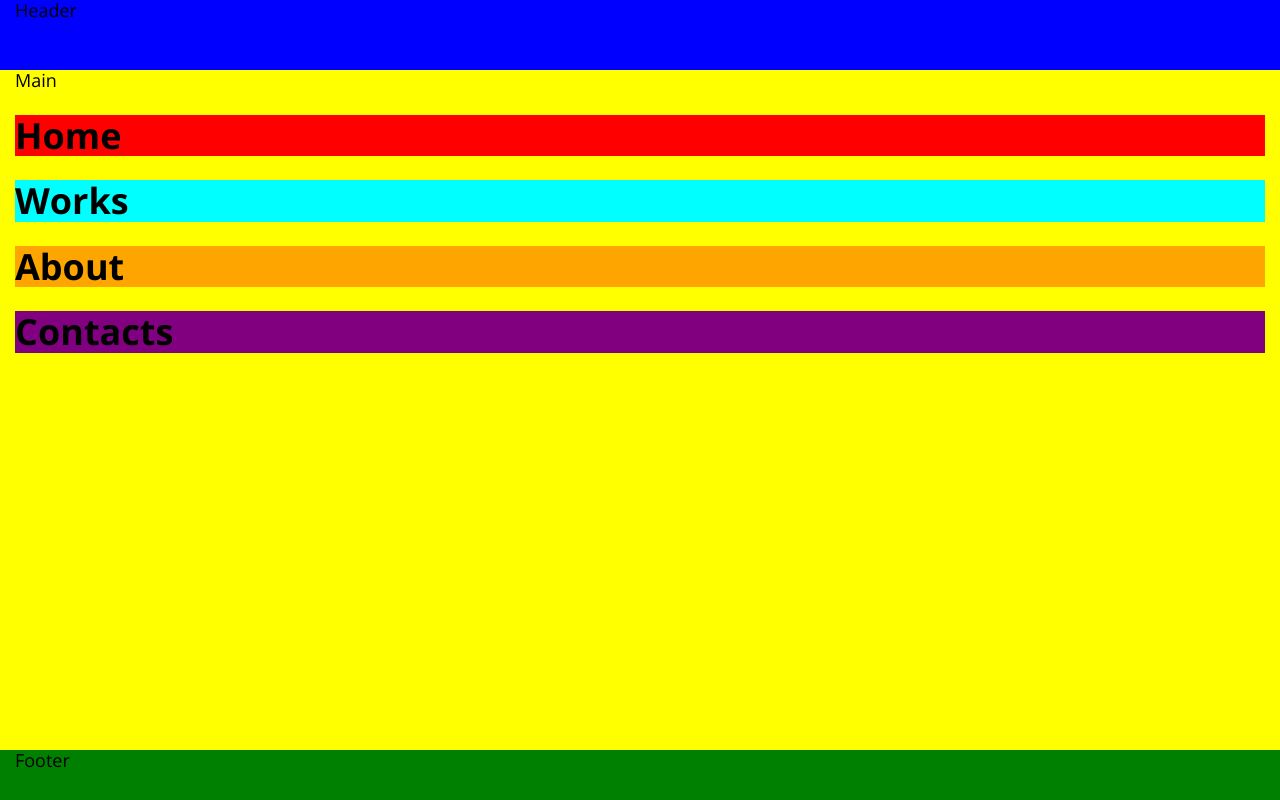
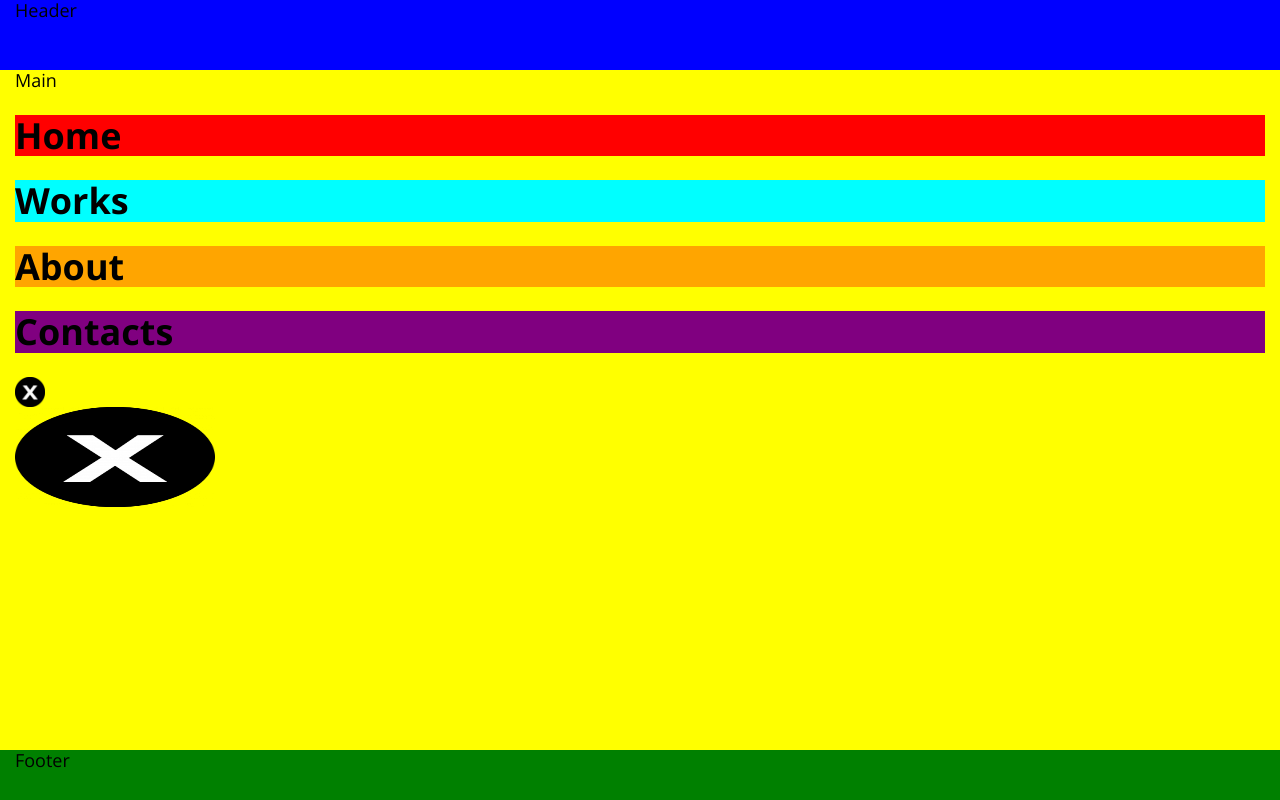
Before and after one commit to jamesKahura01/portfolio, a React (Create React App) app: page / in a window 1280 px wide. Built offline with nearby package versions, Linux system fonts and the light colour scheme.

Commit message:
Added image components

```diff
--- /dev/null
+++ b/src/assets/Icon.jsx
@@ -0,0 +1,23 @@
+import React from 'react';
+import x from './img/x.png';
+import IconStyles from './styles.module.scss';
+
+const Icon = ({
+  id,
+  alt,
+  styles = null
+}) => {
+
+  switch(id) {
+    case 'x':
+
+    return (
+      <img src={x} alt={alt} className={`${IconStyles.xicon} ${styles}`} />
+    );
+
+    default:
+      return null;
+  }
+};
+
+export default Icon;
--- /dev/null
+++ b/src/assets/Img.jsx
@@ -0,0 +1,23 @@
+import React from 'react';
+import x from './img/x.png'
+import ImgStyles from './styles.module.scss';
+
+const Img = ({
+  id,
+  alt,
+  styles = null
+}) => {
+
+  switch(id) {
+    case 'x':
+
+    return (
+      <img src={x} alt={alt} className={`${ImgStyles.ximg} ${styles}`} />
+    );
+
+    default:
+      return null;
+  }
+};
+
+export default Img;
--- /dev/null
+++ b/src/assets/styles.module.scss
@@ -0,0 +1,11 @@
+.xicon {
+  display: block;
+  width: 30px;
+  height: 30px;
+}
+
+.ximg {
+  display: block;
+  width: 200px;
+  height: 100px;
+}
--- a/src/components/Main/Main.jsx
+++ b/src/components/Main/Main.jsx
@@ -1,4 +1,6 @@
 import React from 'react';
+import Icon from '../../assets/Icon';
+import Img from '../../assets/Img';
 import About from './components/About/About';
 import Contacts from './components/Contacts/Contacts';
 import Home from './components/Home/Home';
@@ -14,6 +16,9 @@ const Main = () => {
         <Works />
         <About />
         <Contacts />
+
+        <Icon id='x' />
+        <Img id='x' />
       </div>
     </main>
   );
--- a/src/styles/utils/_vars.scss
+++ b/src/styles/utils/_vars.scss
@@ -9,13 +9,9 @@ $color-dark: #000158;
 $color-header-bg: linear-gradient(var(--color-normal), var(--color-light));
 $color-footer-bg: linear-gradient(var(--color-normal), var(--color-dark));
 
-$header-logo-left: #6cfff8;
-$header-logo-right: #ff9797;
-
 $color-shadow: rgba(255, 255, 255, 0.5);
 
+$font-family-main: 'Open Sans', sans-serif;
+$font-size-main: 18px;
+
 $transition-behavior: 0.2s linear;
-
-$font-family-main: 'Open Sans', sans-serif;
-
-$font-size-main: 18px;
```
Also changed, not shown: src/assets/img/x.png (added).
